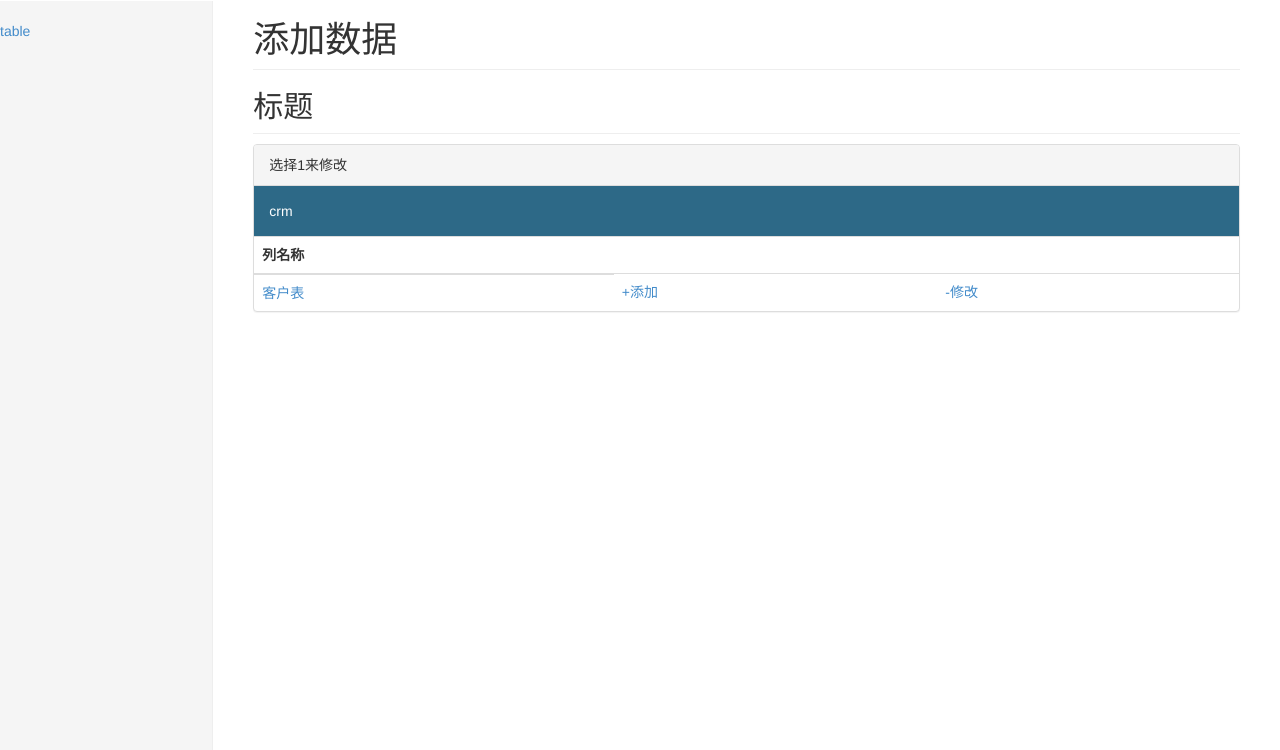
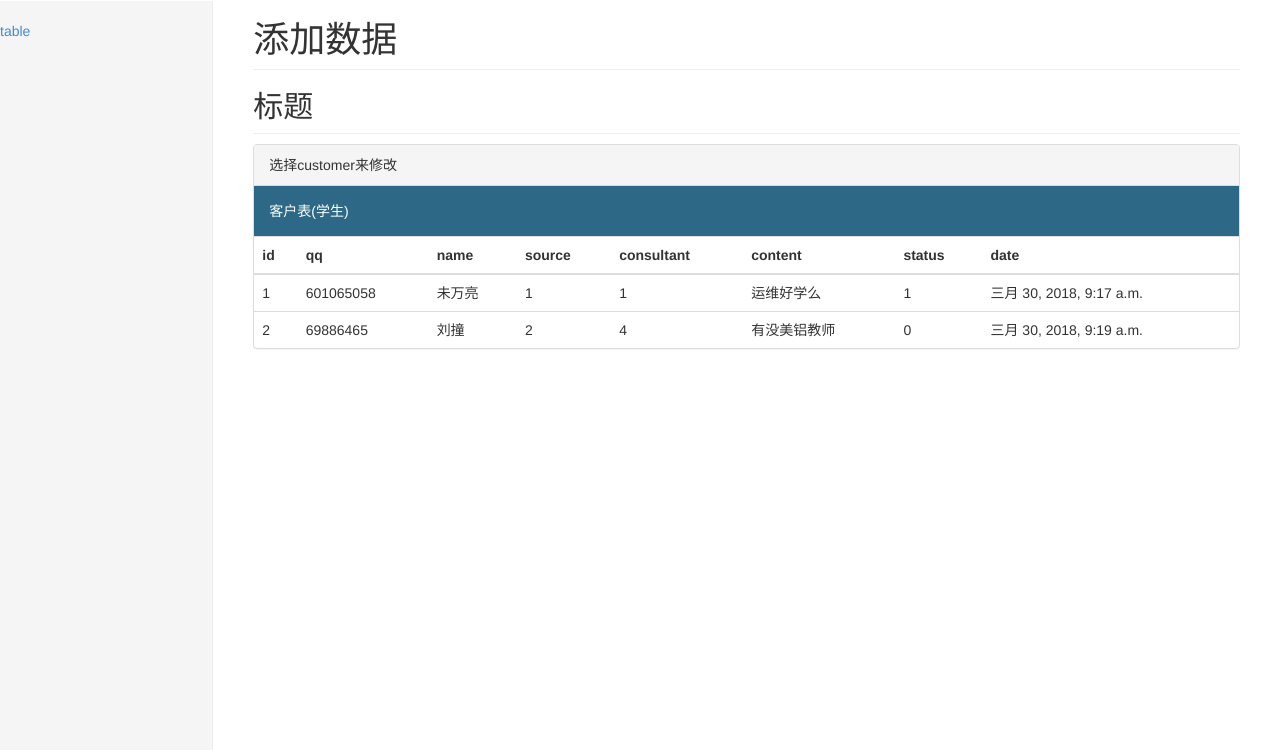
Before and after one commit to so1so2so/SuperCrm, a Django app: page /Myadmin/crm/customer in a window 1280 px wide. Shown: the part 50-800 px from the top of the page. Run offline with Django 3.2, Linux system fonts and the light colour scheme; data comes from the database, SQL or seed files in the repository; both versions use the stored data as it was after the commit; some libraries are stand-ins or nearby versions.

Commit message:
chose menu

```diff
--- a/Myadmin/templatetags/get_table_rela_name.py
+++ b/Myadmin/templatetags/get_table_rela_name.py
@@ -1,11 +1,8 @@
-#!/usr/bin/env python
-# _*_ coding:utf-8 _*_
 #!/usr/bin/env python
 # _*_ coding:utf-8 _*_
 
+from django import template
 
-
-from django import template
 from django.utils.safestring import mark_safe
 
 register = template.Library()
--- a/Myadmin/urls.py
+++ b/Myadmin/urls.py
@@ -1,4 +1,4 @@
-
+import importlib
 from django.conf.urls import url
 from Myadmin import views
 urlpatterns = [
@@ -6,5 +6,5 @@ urlpatterns = [
     url(r'^(?P<app_name>\w+)$', views.show_app,name="show_app"),
     url(r'^(?P<app_name>\w+)/(?P<table_name>\w+)$', views.show_table,name="show_table"),
     url(r'^(?P<app_name>\w+)/(?P<table_name>\w+)/add/$', views.table_add,name="table_add"),
-    url(r'^(?P<app_name>\w+)/(?P<table_name>\w+)/change/$', views.table_edit,name="table_edit"),
+    url(r'^(?P<app_name>\w+)/(?P<table_name>\w+)/(?P<table_id>\d+)/change/$', views.table_edit,name="table_edit"),
 ]
--- a/Myadmin/views.py
+++ b/Myadmin/views.py
@@ -12,7 +12,9 @@ d_2 = {"crm": {"userprofile": "admin_class"}}
 # Create your views here.
 def index(request):
     # print models.Customer._meta.verbose_name
-    # d = models.Customer.objects.all()
+    d= ('id', 'qq', 'name', 'source', 'consultant', 'content', 'status', 'date')
+    d = models.Customer.objects.all().values_list(*d)
+    print d
     obj_all = myadmin.enable_admins
     return render(request, "Myadmin/table_index.html", {"obj_all": obj_all})
 
@@ -25,18 +27,35 @@ def table_add(request, app_name, table_name):
     return HttpResponse("table_add")
 
 
-def table_edit(request, app_name, table_name):
+def table_edit(request, app_name, table_name,table_id):
     return HttpResponse("edit")
 
 
 def show_table(request, app_name, table_name):
-    obj_all = myadmin.enable_admins
+    obj_all = myadmin.enable_admins[app_name][table_name]
+    # print obj_all.list_display
+    # print type(obj_all.list_display)
+    this_obj=obj_all.model.objects.all()
+    if dict(obj_all.__dict__).has_key("list_display"):
+        list_filed= obj_all.__dict__["list_display"]
+        this_obj=obj_all.model.objects.values_list(*list_filed)
 
-    for i in myadmin.enable_admins.itervalues():
-        for obj_model in i.itervalues():
-            allmodel=obj_model.model.objects.all()
-            print "---------------"
-            all_key =obj_model.__dict__
-            if dict(all_key).has_key("list_display"):
-                print all_key["list_display"]
-    return render(request,"Myadmin/show_table.html",{"obj_all": obj_all})
+    # print this_obj
+    for i in this_obj:
+        for j in i:
+            print j
+
+
+
+    # for i in range(len(obj_all.list_display)):
+    #     # print i
+    #     shot = obj_all.list_display[i]
+    #     # print shot
+    #     rela_row_dat=[]
+    #     for j in this_obj:
+    #         # print j[shot]
+    #         pass
+    #     rela_row_dat.append(j[shot])
+    # rela_row_dat_all.append(rela_row_dat)
+    # print rela_row_dat_all
+    return render(request,"Myadmin/show_table.html",locals())
--- a/crm/models.py
+++ b/crm/models.py
@@ -38,8 +38,8 @@ class Customer(models.Model):
         return self.name
 
     class Meta:
-        verbose_name = "客户表"
-        verbose_name_plural = "客户表"
+        verbose_name = "客户表(学生)"
+        verbose_name_plural = "客户表(学生)"
 
 
 class Tag(models.Model):
@@ -223,7 +223,7 @@ class UserProfile(models.Model):
         return self.name
 
     class Meta:
-        verbose_name_plural = "用户"
+        verbose_name_plural = "系统用户"
 
 
 class Role(models.Model):
--- a/templates/Myadmin/show_table.html
+++ b/templates/Myadmin/show_table.html
@@ -1,4 +1,5 @@
 {% extends 'base.html' %}
+{% load get_table_rela_name %}
 {% block body %}
     <body>
     <nav class="navbar navbar-inverse navbar-fixed-top" role="navigation">
@@ -36,22 +37,29 @@
                 <div class="bs-example" data-example-id="table-within-panel">
                     <div class="panel panel-default">
                         <!-- Default panel contents -->
-                        <div class="panel-heading">选择1来修改</div>
+                        <div class="panel-heading">选择{{ table_name}}来修改</div>
                         <div class="panel-body" style="background-color: #2d6987 ">
 
-                            <a href="/Myadmin/crm" style="color: #fff">crm</a>
+                            <a href="/Myadmin/crm" style="color: #fff">{% get_rela_name obj_all %}</a>
                         </div>
-                        <!-- Table -->
                         <table class="table">
                                     <thead>
-                            <tr><th>列名称</th></tr>
+                                    <tr>
+                                    {% for column in obj_all.list_display %}
+                                        <th>{{ column }}</th>
+                                        {% endfor %}
+                                    </tr>
                                     </thead>
                                 <tbody>
+
+
+                                {% for foo in this_obj %}
                                 <tr>
-                                <td><a href="/Myadmin/crm/customer">客户表</a></td>
-                                <td><a href="/Myadmin/crm/customer/add/">+添加</a></td>
-                                <td><a href="/Myadmin/crm/customer/change/">-修改</a></td>
+                                    {% for i in foo %}
+                                    <td><a href="{% url 'table_edit' app_name table_name 1 %}"></a>{{ i }}</td>
+                                        {% endfor %}
                                 </tr>
+                                    {% endfor %}
                                 </tbody>
                         </table>
                     </div>
--- a/templates/Myadmin/table_index.html
+++ b/templates/Myadmin/table_index.html
@@ -60,7 +60,7 @@
                                                 <a href="{% url 'show_table' app_name table_name %}">{% get_rela_name table_obj %}</a>
                                             </td>
                                             <td><a href="{% url 'table_add' app_name table_name %}">+添加</a></td>
-                                            <td><a href="{% url 'table_edit' app_name table_name %}">-修改</a></td>
+                                            <td><a href="{% url 'table_edit' app_name table_name 1 %}">-修改</a></td>
                                             </tr>
                                         {% endfor %}
                                     </tbody>
```
Also changed, not shown: Myadmin/myadmin.py (+9 -6 lines), db.sqlite3, 1 other file. Lines whose indentation alone changed are shown as unchanged.
